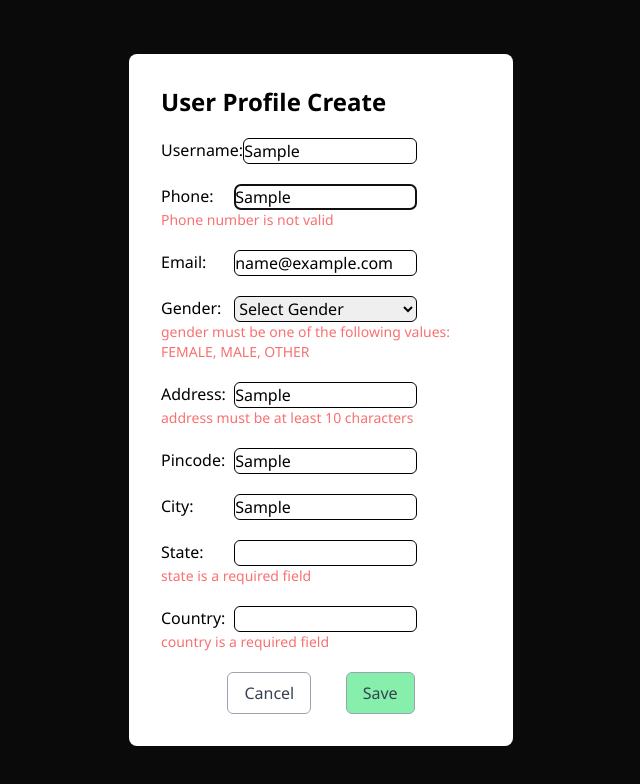
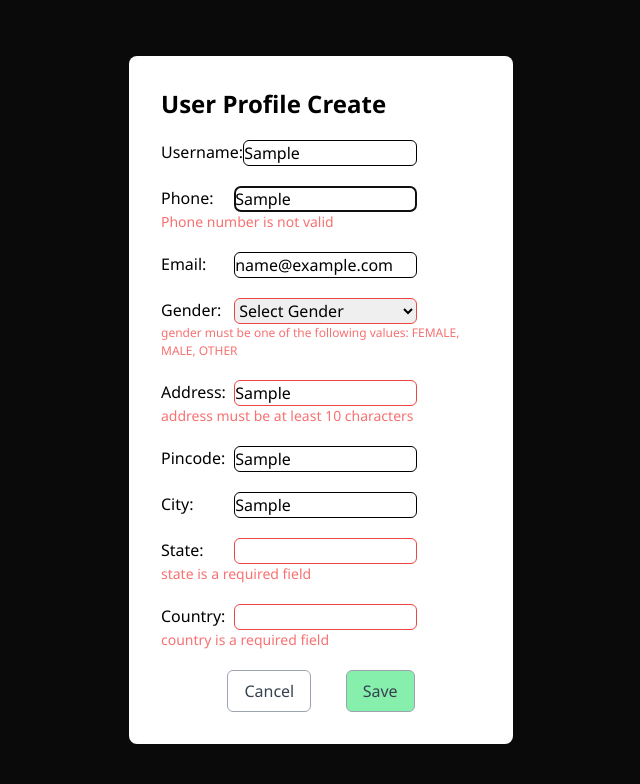
Before and after one commit to Rohithegade02/bezt-lab, a Next.js app in the folder frontend/: page /users/profile/create in a window 1280 px wide. Both pictures are taken after typing "Sample", "Sample", "name@example.com", "Sample", "Sample", "Sample" into the empty fields and a click on the button "Save". Shown: the top 784 px of the page, without its empty margins (319-959 px from the left). Built offline with nearby package versions, Linux system fonts and the light colour scheme.

Commit message:
handled error validation

```diff
--- a/frontend/src/app/users/create/page.tsx
+++ b/frontend/src/app/users/create/page.tsx
@@ -15,7 +15,8 @@ function Page() {
     formState: { errors },
   } = useForm({ resolver: yupResolver(schema) })
   const router = useRouter()
-  //POST API
+
+  // POST API
   const onSubmit = async (data: User) => {
     const res: Response | undefined = await createUser(data)
     if (res?.ok) {
@@ -27,45 +28,51 @@ function Page() {
       toast.error('Internal Server Error')
     }
   }
+
   return (
-    <div className='flex justify-center items-center h-screen '>
-      <div className='flex lg:w-[30%] w-[70%] py-5 flex-col gap-5 bg-white items-center rounded-lg justify-center '>
+    <div className='flex justify-center items-center h-screen'>
+      <div className='flex lg:w-[30%] w-[70%] py-5 flex-col gap-5 bg-white items-center rounded-lg justify-center'>
         <div>
-          <h1 className='font-semibold text-2xl'>User Create </h1>
+          <h1 className='font-semibold text-2xl'>User Create</h1>
         </div>
         <div>
           <form
             onSubmit={handleSubmit(onSubmit)}
             className='flex flex-col gap-5'
           >
-            <div className='flex flex-col '>
+            <div className='flex flex-col'>
               <div className='flex justify-between'>
-                <label className=''>UserName </label>
+                <label>UserName</label>
                 <input
-                  //   onFocus={errors.username?.message?.length < 1}
-                  className='border border-black  rounded-md'
+                  className={`border rounded-md ${
+                    errors.username ? 'border-red-500' : 'border-black'
+                  }`}
                   {...register('username', {
                     required: 'Username is required',
                   })}
                 />
               </div>
               <div>
-                {' '}
                 {errors.username && (
                   <p className='text-red-400 text-sm'>
                     {errors.username.message}
                   </p>
                 )}
-              </div>{' '}
+              </div>
             </div>
             <div className='flex flex-col'>
               <div className='flex gap-10'>
                 <label>Phone</label>
                 <input
-                  className='border border-black  rounded-md'
+                  className={`border rounded-md ${
+                    errors.phone ? 'border-red-500' : 'border-black'
+                  }`}
                   {...register('phone', {
                     required: 'Phone number is required',
-                    minLength: 10,
+                    minLength: {
+                      value: 10,
+                      message: 'Phone number must be at least 10 digits',
+                    },
                   })}
                 />
               </div>
--- a/frontend/src/app/users/profile/create/page.tsx
+++ b/frontend/src/app/users/profile/create/page.tsx
@@ -16,7 +16,7 @@ function Page() {
     formState: { errors },
   } = useForm({ resolver: yupResolver(profileSchema) })
 
-  //POST API
+  // POST API
   const onSubmit = async (data: {
     username: string
     phone: string
@@ -38,9 +38,10 @@ function Page() {
       toast.error('Internal Server Error')
     }
   }
+
   return (
     <div className='flex items-center justify-center h-screen'>
-      <div className='flex gap-5 lg:w-[30%] w-[90%] bg-white p-8 flex-col  rounded-lg  '>
+      <div className='flex gap-5 lg:w-[30%] w-[90%] bg-white p-8 flex-col rounded-lg'>
         <div>
           <h1 className='font-semibold text-2xl'>User Profile Create</h1>
         </div>
@@ -52,7 +53,9 @@ function Page() {
               </div>
               <div className='basis-[100%]'>
                 <input
-                  className='w-full border border-black rounded-md'
+                  className={`w-full border rounded-md ${
+                    errors.username ? 'border-red-500' : 'border-black'
+                  }`}
                   {...register('username', {
                     required: 'Username is required',
                   })}
@@ -74,7 +77,9 @@ function Page() {
               </div>
               <div className='basis-[100%]'>
                 <input
-                  className='w-full border border-black rounded-md'
+                  className={`w-full border rounded-md ${
+                    errors.phone ? 'border-red-500' : 'border-black'
+                  }`}
                   {...register('phone', {
                     required: 'Phone number is required',
                     minLength: {
@@ -98,7 +103,9 @@ function Page() {
               </div>
               <div className='basis-[100%]'>
                 <input
-                  className='w-full border border-black rounded-md'
+                  className={`w-full border rounded-md ${
+                    errors.email ? 'border-red-500' : 'border-black'
+                  }`}
                   {...register('email', {
                     required: 'Email is required',
                   })}
@@ -118,7 +125,9 @@ function Page() {
               </div>
               <div className='basis-[100%]'>
                 <select
-                  className='w-full border border-black rounded-md'
+                  className={`w-full border rounded-md ${
+                    errors.gender ? 'border-red-500' : 'border-black'
+                  }`}
                   {...register('gender', { required: 'Gender is required' })}
                 >
                   <option value=''>Select Gender</option>
@@ -130,7 +139,9 @@ function Page() {
             </div>
             <div>
               {errors.gender && (
-                <p className='text-red-400 text-sm'>{errors.gender.message}</p>
+                <p className='text-red-400 text-[12px]'>
+                  {errors.gender.message}
+                </p>
               )}
             </div>
           </div>
@@ -141,7 +152,9 @@ function Page() {
               </div>
               <div className='basis-[100%]'>
                 <input
-                  className='w-full border border-black rounded-md'
+                  className={`w-full border rounded-md ${
+                    errors.address ? 'border-red-500' : 'border-black'
+                  }`}
                   {...register('address', { required: 'Address is required' })}
                 />
               </div>
@@ -159,7 +172,9 @@ function Page() {
               </div>
               <div className='basis-[100%]'>
                 <input
-                  className='w-full border border-black rounded-md'
+                  className={`w-full border rounded-md ${
+                    errors.pincode ? 'border-red-500' : 'border-black'
+                  }`}
                   {...register('pincode', { required: 'Pincode is required' })}
                 />
               </div>
@@ -177,7 +192,9 @@ function Page() {
               </div>
               <div className='basis-[100%]'>
                 <input
-                  className='w-full border border-black rounded-md'
+                  className={`w-full border rounded-md ${
+                    errors.city ? 'border-red-500' : 'border-black'
+                  }`}
                   {...register('city', { required: 'City is required' })}
                 />
               </div>
@@ -195,7 +212,9 @@ function Page() {
               </div>
               <div className='basis-[100%]'>
                 <input
-                  className='w-full border border-black rounded-md'
+                  className={`w-full border rounded-md ${
+                    errors.state ? 'border-red-500' : 'border-black'
+                  }`}
                   {...register('state', { required: 'State is required' })}
                 />
               </div>
@@ -213,7 +232,9 @@ function Page() {
               </div>
               <div className='basis-[100%]'>
                 <input
-                  className='w-full border border-black rounded-md'
+                  className={`w-full border rounded-md ${
+                    errors.country ? 'border-red-500' : 'border-black'
+                  }`}
                   {...register('country', { required: 'Country is required' })}
                 />
               </div>
@@ -224,7 +245,7 @@ function Page() {
               )}
             </div>
           </div>
-          <div className=' flex items-end justify-evenly px-8 '>
+          <div className='flex items-end justify-evenly px-8'>
             <button
               type='reset'
               className='py-2 px-4 bg-white border rounded-md border-gray-400 text-gray-700'
@@ -235,7 +256,7 @@ function Page() {
               type='submit'
               className='py-2 px-4 bg-green-300 border rounded-md border-gray-400 text-gray-700'
             >
-              Save{' '}
+              Save
             </button>
           </div>
         </form>
```
